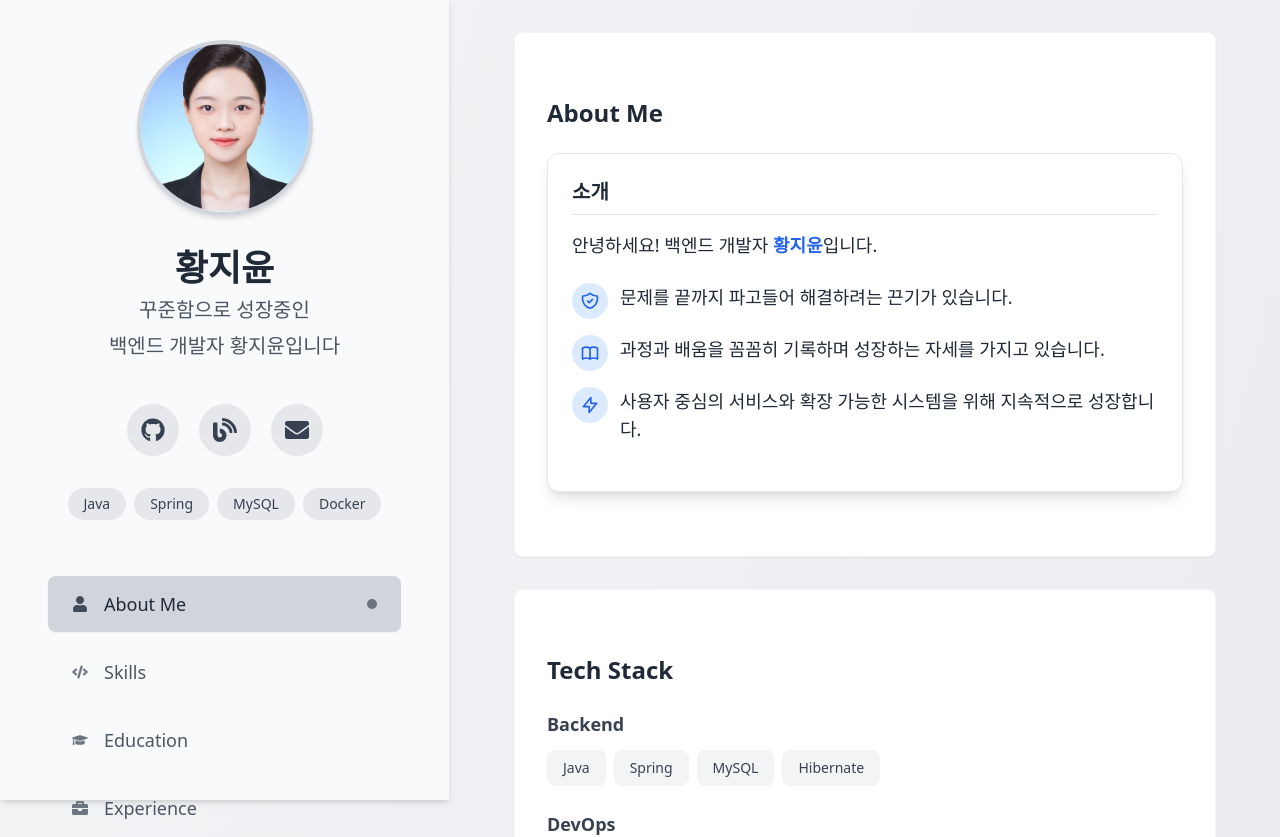
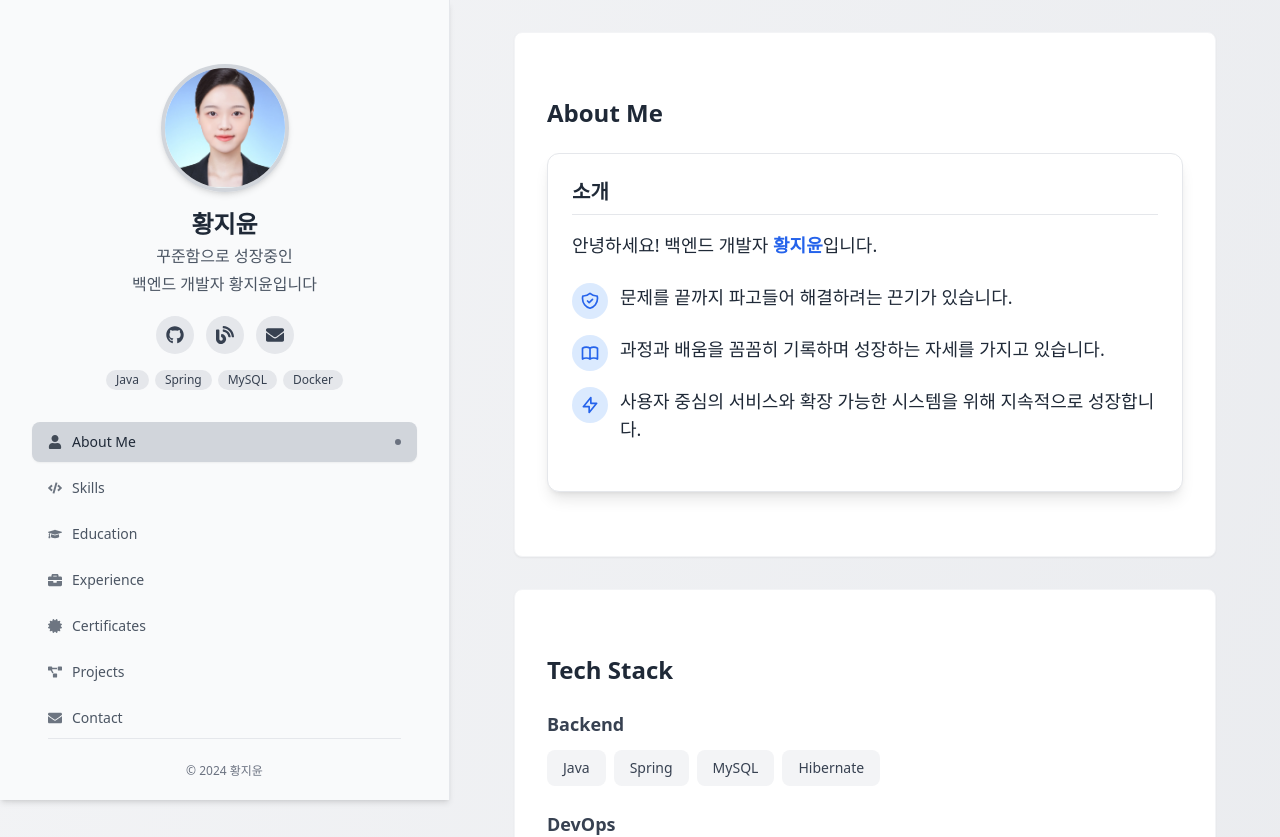
Before and after one commit to jiyuuuuun/Portfolio, a Next.js app: page / in a window 1280 px wide. Shown: the top 837 px of the page. Built offline with nearby package versions, Linux system fonts and the light colour scheme.

Commit message:
사이드바  수정

```diff
--- a/src/app/page.tsx
+++ b/src/app/page.tsx
@@ -37,7 +37,7 @@ export default function Home() {
     <div className="flex min-h-screen bg-gradient-to-br from-gray-100 to-gray-200">
       {/* 왼쪽 Hero(사이드) - 데스크탑 */}
       <aside className="hidden md:block fixed left-0 top-0 h-screen w-[450px] bg-gray-50 shadow-md z-10 border-r border-gray-200">
-        <div className="flex flex-col h-full justify-between py-10 px-12">
+        <div className="flex flex-col h-full justify-between py-6 px-8 pt-16">
           <HeroSide activeSection={activeSection} />
         </div>
       </aside>
--- a/src/components/HeroSide.tsx
+++ b/src/components/HeroSide.tsx
@@ -25,62 +25,62 @@ export default function HeroSide({ activeSection }: HeroSideProps) {
 
   return (
     <div className="flex flex-col h-full">
-      <div className="flex flex-col items-center text-center gap-8">
-        <div className="w-44 h-44 rounded-full border-4 border-gray-300 shadow-md overflow-hidden">
+      <div className="flex flex-col items-center text-center gap-4">
+        <div className="w-32 h-32 rounded-full border-4 border-gray-300 shadow-md overflow-hidden">
           <Image
             src="/images/profile.jpg"
             alt="황지윤 프로필 사진"
-            width={176}
-            height={176}
+            width={128}
+            height={128}
             className="object-cover w-full h-full"
             priority
           />
         </div>
-        <div className="space-y-2">
-          <h1 className="text-4xl font-bold text-gray-800">황지윤</h1>
-          <p className="text-xl text-gray-600">꾸준함으로 성장중인</p>
-          <p className="text-xl text-gray-600">백엔드 개발자 황지윤입니다</p>
+        <div className="space-y-1">
+          <h1 className="text-2xl font-bold text-gray-800">황지윤</h1>
+          <p className="text-base text-gray-600">꾸준함으로 성장중인</p>
+          <p className="text-base text-gray-600">백엔드 개발자 황지윤입니다</p>
         </div>
 
-        <div className="flex gap-5 mt-3">
+        <div className="flex gap-3 mt-1">
           {socialLinks.map((link) => (
             <a
               key={link.name}
               href={link.url}
               target="_blank"
               rel="noopener noreferrer"
-              className="flex items-center justify-center p-3.5 bg-gray-200 hover:bg-gray-300 rounded-full text-gray-700 transition-all duration-300 transform hover:-translate-y-1 hover:shadow-md"
+              className="flex items-center justify-center p-2.5 bg-gray-200 hover:bg-gray-300 rounded-full text-gray-700 transition-all duration-300 transform hover:-translate-y-1 hover:shadow-md"
               aria-label={link.name}
               title={link.name}
             >
-              <span className="text-2xl">{link.icon}</span>
+              <span className="text-lg">{link.icon}</span>
             </a>
           ))}
         </div>
 
-        <div className="flex flex-wrap gap-2 justify-center">
-          <span className="px-4 py-1.5 bg-gray-200 text-gray-700 rounded-full text-sm font-medium">Java</span>
-          <span className="px-4 py-1.5 bg-gray-200 text-gray-700 rounded-full text-sm font-medium">Spring</span>
-          <span className="px-4 py-1.5 bg-gray-200 text-gray-700 rounded-full text-sm font-medium">MySQL</span>
-          <span className="px-4 py-1.5 bg-gray-200 text-gray-700 rounded-full text-sm font-medium">Docker</span>
+        <div className="flex flex-wrap gap-1.5 justify-center">
+          <span className="px-2.5 py-0.5 bg-gray-200 text-gray-700 rounded-full text-xs font-medium">Java</span>
+          <span className="px-2.5 py-0.5 bg-gray-200 text-gray-700 rounded-full text-xs font-medium">Spring</span>
+          <span className="px-2.5 py-0.5 bg-gray-200 text-gray-700 rounded-full text-xs font-medium">MySQL</span>
+          <span className="px-2.5 py-0.5 bg-gray-200 text-gray-700 rounded-full text-xs font-medium">Docker</span>
         </div>
       </div>
 
-      <nav className="mt-14">
-        <ul className="space-y-3">
+      <nav className="mt-8">
+        <ul className="space-y-1.5">
           {navItems.map((item) => (
             <li key={item.id}>
               <Link
                 href={`#${item.id}`}
-                className={`flex items-center px-6 py-3.5 rounded-lg transition-all duration-200
+                className={`flex items-center px-4 py-2.5 rounded-lg transition-all duration-200
                 ${activeSection === item.id
                   ? 'bg-gray-300 text-gray-800 font-medium shadow-sm'
                   : 'text-gray-600 hover:bg-gray-200'}`}
               >
-                <span className="mr-4 text-base opacity-80">{item.icon}</span>
-                <span className="text-lg">{item.label}</span>
+                <span className="mr-2.5 text-sm opacity-80">{item.icon}</span>
+                <span className="text-sm">{item.label}</span>
                 {activeSection === item.id && (
-                  <span className="ml-auto w-2.5 h-2.5 rounded-full bg-gray-500"></span>
+                  <span className="ml-auto w-1.5 h-1.5 rounded-full bg-gray-500"></span>
                 )}
               </Link>
             </li>
@@ -88,8 +88,8 @@ export default function HeroSide({ activeSection }: HeroSideProps) {
         </ul>
       </nav>
 
-      <div className="mt-auto pt-8 border-t border-gray-200 mx-5">
-        <p className="text-xs text-gray-500 mt-4 text-center">© 2024 황지윤</p>
+      <div className="mt-auto pt-4 border-t border-gray-200 mx-4">
+        <p className="text-xs text-gray-500 mt-2 text-center">© 2024 황지윤</p>
       </div>
     </div>
   );
```
